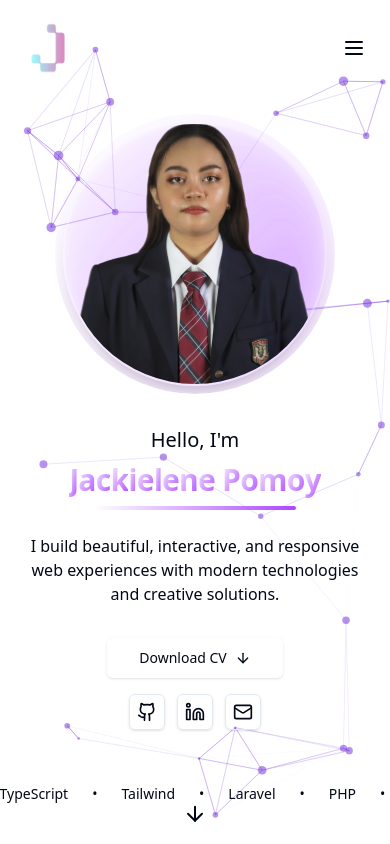
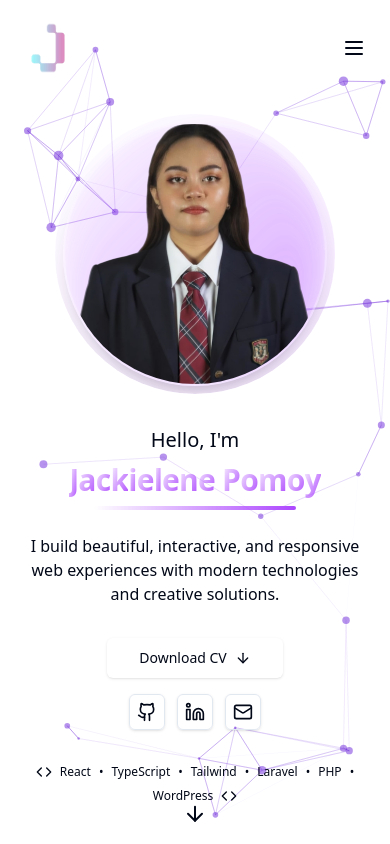
Before and after one commit to Jackielene/Kiel-Portfolio-React, a React (Vite) app: page / in a window 390 px wide. Shown: the top 844 px of the page. Built offline with nearby package versions, Linux system fonts and the light colour scheme.

Commit message:
Update HeroSection component

```diff
--- a/src/components/HeroSection.tsx
+++ b/src/components/HeroSection.tsx
@@ -272,24 +272,26 @@ const HeroSection = () => {
 
       {/* Tech stack icons */}
       <motion.div
-        className="absolute bottom-10 flex items-center justify-center gap-6 text-muted-foreground overflow-x-auto max-w-full px-4"
+        className="absolute bottom-10 w-full max-w-[90vw] sm:max-w-[80vw] md:max-w-[70vw] lg:max-w-[60vw] mx-auto"
         initial={{ opacity: 0, y: 20 }}
         animate={{ opacity: 1, y: 0 }}
         transition={{ duration: 0.8, delay: 1 }}
       >
-        <Code className="h-5 w-5" />
-        <span className="text-sm font-medium">React</span>
-        <span className="text-sm">•</span>
-        <span className="text-sm font-medium">TypeScript</span>
-        <span className="text-sm">•</span>
-        <span className="text-sm font-medium">Tailwind</span>
-        <span className="text-sm">•</span>
-        <span className="text-sm font-medium">Laravel</span>
-        <span className="text-sm">•</span>
-        <span className="text-sm font-medium">PHP</span>
-        <span className="text-sm">•</span>
-        <span className="text-sm font-medium">WordPress</span>
-        <Code className="h-5 w-5" />
+        <div className="flex flex-wrap items-center justify-center gap-2 sm:gap-4 text-muted-foreground px-2">
+          <Code className="h-4 w-4 sm:h-5 sm:w-5" />
+          <span className="text-xs sm:text-sm font-medium">React</span>
+          <span className="text-xs sm:text-sm">•</span>
+          <span className="text-xs sm:text-sm font-medium">TypeScript</span>
+          <span className="text-xs sm:text-sm">•</span>
+          <span className="text-xs sm:text-sm font-medium">Tailwind</span>
+          <span className="text-xs sm:text-sm">•</span>
+          <span className="text-xs sm:text-sm font-medium">Laravel</span>
+          <span className="text-xs sm:text-sm">•</span>
+          <span className="text-xs sm:text-sm font-medium">PHP</span>
+          <span className="text-xs sm:text-sm">•</span>
+          <span className="text-xs sm:text-sm font-medium">WordPress</span>
+          <Code className="h-4 w-4 sm:h-5 sm:w-5" />
+        </div>
       </motion.div>
 
       {/* Scroll indicator */}
```
